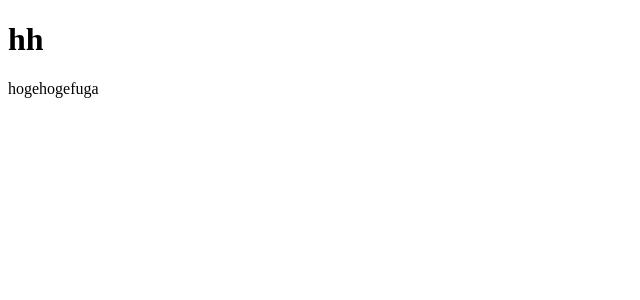
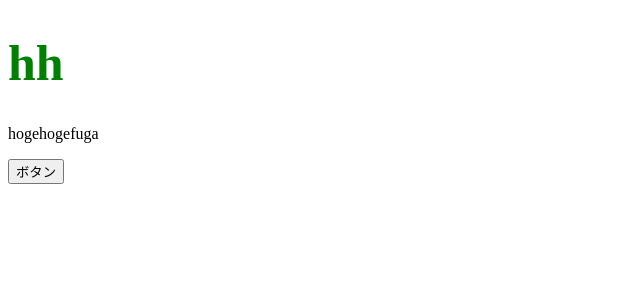
Before and after one commit to Dosa2021/react-udemy, a React (Create React App) app in the folder react-app/: page / in a window 1280 px wide. Shown: the top 300 px of the page, without its empty margins (0-640 px from the left). Built offline with nearby package versions, Linux system fonts and the light colour scheme.

Commit message:
クリックイベント、スタイルの適用

```diff
--- a/react-app/src/App.jsx
+++ b/react-app/src/App.jsx
@@ -12,11 +12,18 @@
 // export default App;
 
 export const App = () => {
+  const onClickBtn = () => alert();
+  const contenStyle = {
+    color: 'green',
+    fontSize: '50px'
+  }
+
   return (
     // React.fragment or 空タグ
     <>
-      <h1>hh</h1>
+      <h1 style={contenStyle}>hh</h1>
       <p>hogehogefuga</p>
+      <button onClick={onClickBtn}>ボタン</button>
     </>
   );
 };
```
